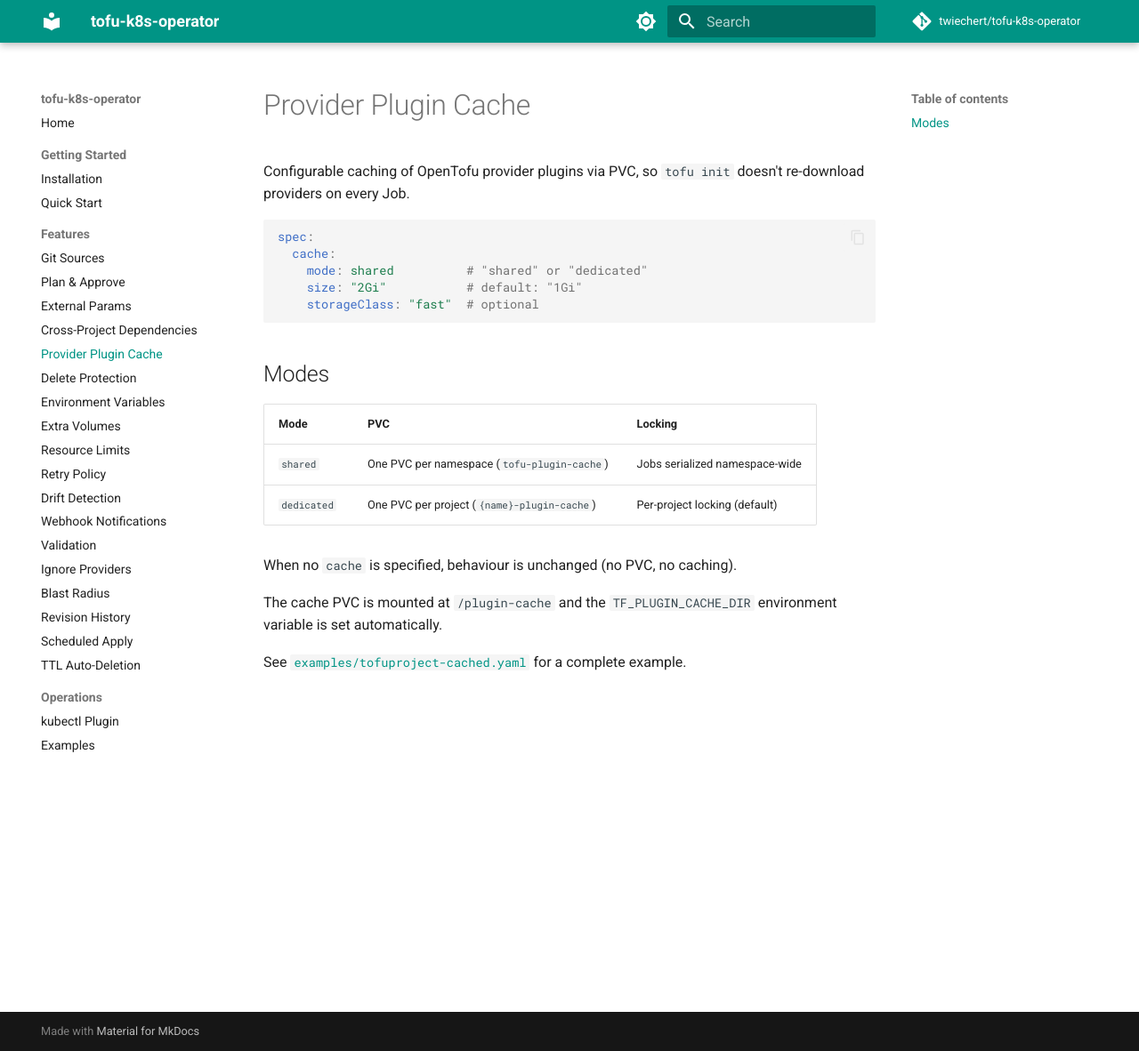
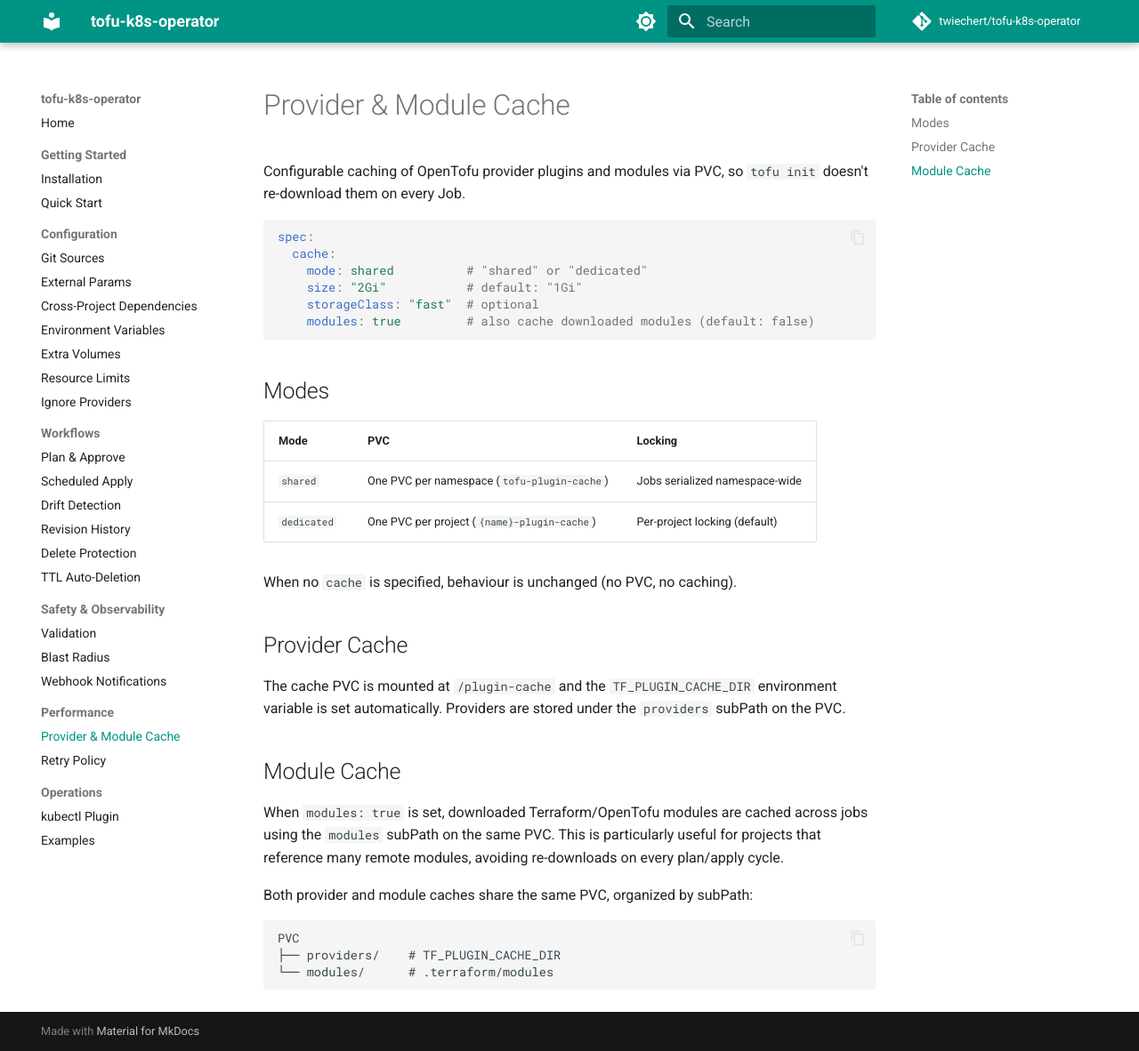
Before and after one commit to twiechert/tofu-k8s-operator, an MkDocs documentation site: the page built from docs/features/provider-cache.md, in a window 1280 px wide and 1182 px high. Shown: the whole window at 89% size. Built offline with MkDocs 1.6.1 and Material for MkDocs 9.7.7, drawn with Linux system fonts in a browser that asks for light colours; comment, search, counter and statistics services are not loaded.

Commit message:
docs: add module cache docs and group features by category

````diff
--- a/docs/features/provider-cache.md
+++ b/docs/features/provider-cache.md
@@ -1,6 +1,6 @@
-# Provider Plugin Cache
+# Provider & Module Cache
 
-Configurable caching of OpenTofu provider plugins via PVC, so `tofu init` doesn't re-download providers on every Job.
+Configurable caching of OpenTofu provider plugins and modules via PVC, so `tofu init` doesn't re-download them on every Job.
 
 ```yaml
 spec:
@@ -8,6 +8,7 @@ spec:
     mode: shared          # "shared" or "dedicated"
     size: "2Gi"           # default: "1Gi"
     storageClass: "fast"  # optional
+    modules: true         # also cache downloaded modules (default: false)
 ```
 
 ## Modes
@@ -19,6 +20,18 @@ spec:
 
 When no `cache` is specified, behaviour is unchanged (no PVC, no caching).
 
-The cache PVC is mounted at `/plugin-cache` and the `TF_PLUGIN_CACHE_DIR` environment variable is set automatically.
+## Provider Cache
 
-See [`examples/tofuproject-cached.yaml`](../examples/tofuproject-cached.yaml) for a complete example.
+The cache PVC is mounted at `/plugin-cache` and the `TF_PLUGIN_CACHE_DIR` environment variable is set automatically. Providers are stored under the `providers` subPath on the PVC.
+
+## Module Cache
+
+When `modules: true` is set, downloaded Terraform/OpenTofu modules are cached across jobs using the `modules` subPath on the same PVC. This is particularly useful for projects that reference many remote modules, avoiding re-downloads on every plan/apply cycle.
+
+Both provider and module caches share the same PVC, organized by subPath:
+
+```
+PVC
+├── providers/    # TF_PLUGIN_CACHE_DIR
+└── modules/      # .terraform/modules
+```
--- a/mkdocs.yml
+++ b/mkdocs.yml
@@ -38,25 +38,28 @@ nav:
   - Getting Started:
       - Installation: getting-started/installation.md
       - Quick Start: getting-started/quickstart.md
-  - Features:
+  - Configuration:
       - Git Sources: features/git-sources.md
-      - Plan & Approve: features/plan-approve.md
       - External Params: features/external-params.md
       - Cross-Project Dependencies: features/dependencies.md
-      - Provider Plugin Cache: features/provider-cache.md
-      - Delete Protection: features/delete-protection.md
       - Environment Variables: features/env-vars.md
       - Extra Volumes: features/extra-volumes.md
       - Resource Limits: features/resource-limits.md
+      - Ignore Providers: features/ignore-providers.md
+  - Workflows:
+      - Plan & Approve: features/plan-approve.md
+      - Scheduled Apply: features/scheduled-apply.md
+      - Drift Detection: features/drift-detection.md
+      - Revision History: features/revisions.md
+      - Delete Protection: features/delete-protection.md
+      - TTL Auto-Deletion: features/ttl.md
+  - Safety & Observability:
+      - Validation: features/validation.md
+      - Blast Radius: features/blast-radius.md
+      - Webhook Notifications: features/webhooks.md
+  - Performance:
+      - Provider & Module Cache: features/provider-cache.md
       - Retry Policy: features/retry-policy.md
-      - Drift Detection: features/drift-detection.md
-      - Webhook Notifications: features/webhooks.md
-      - Validation: features/validation.md
-      - Ignore Providers: features/ignore-providers.md
-      - Blast Radius: features/blast-radius.md
-      - Revision History: features/revisions.md
-      - Scheduled Apply: features/scheduled-apply.md
-      - TTL Auto-Deletion: features/ttl.md
   - Operations:
       - kubectl Plugin: operations/kubectl-plugin.md
       - Examples: operations/examples.md
````
Also changed, not shown: doc/provider-cache.md (+17 -4 lines).
